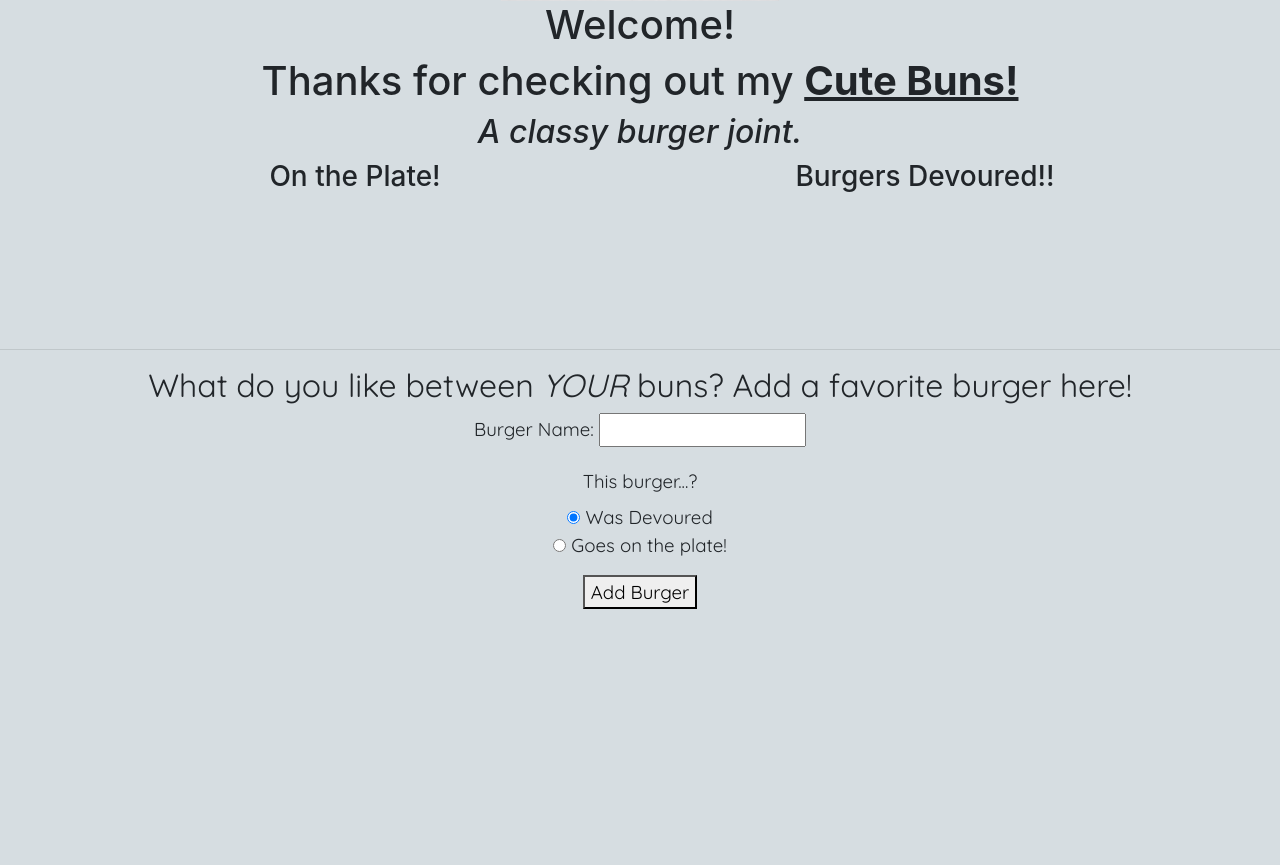
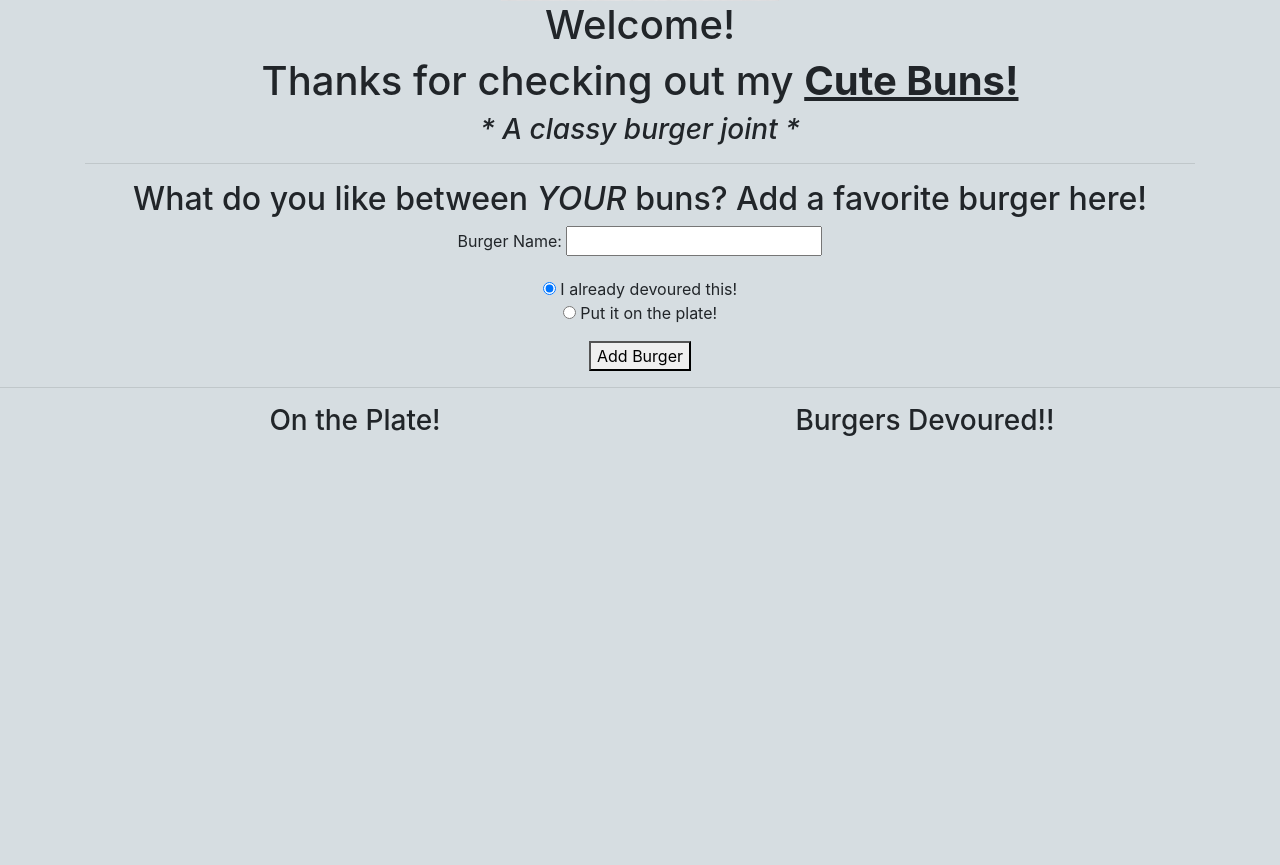
Before and after one commit to jmeggles/13_Eat_Da_Burger, a Node server app: page / in a window 1280 px wide. Shown: the part 264-1129 px from the top of the page. After the commit the page ends 700 px from the top, so only its background shows below. Run offline with Node 20, Linux system fonts and the light colour scheme; data that the repository does not hold is empty; some libraries are stand-ins or nearby versions.

Commit message:
changed location of burger form to top of page above lists but below heading

```diff
--- a/views/index.handlebars
+++ b/views/index.handlebars
@@ -6,19 +6,27 @@
         <img src="./assets/images/cute-buns.png" width="25%">
         <h1>Welcome!</h1>
         <h1>Thanks for checking out my <b><u>Cute Buns!</u></b></h1>
-        <h2><i>A classy burger joint.</i></h2>
+        <h3><i> * A classy burger joint * </i></h3>
+        <hr>
+        {{!-- burger form to add burger to the list --}}
+        <h2>What do you like between <i>YOUR</i> buns? Add a favorite burger here! </h2>
+        <form class="create-form">
+          <div class="form-group">
+            <label for="burg">Burger Name:</label>
+            <input type="text" id="burg" name="burger_name">
+          </div>
+          <div class="form-group">
+            {{!-- <label for="devoured"></label><br> --}}
+            <input type="radio" name="devoured" value="1" checked> I already devoured this! <br>
+            <input type="radio" name="devoured" value="0"> Put it on the plate!
+          </div>
+          <button type="submit">Add Burger</button>
+        </form>
       </center>
     </div>
   </div>
 </div>
-
-
-
-{{!-- main page center container--}}
-{{!-- <div class ="container"> --}}
-{{!-- left column --}}
-{{!-- main page center container--}}
-
+<hr>
 {{!-- left column --}}
 <div class="container">
   <div class="row">
@@ -53,23 +61,3 @@
 
   </div>
 </div>
-<hr>
-<div class="container" style="center" id="burger-input">
-{{!-- burger form at bottom of page --}}
-<h2>What do you like between <i>YOUR</i> buns? Add a favorite burger here! </h2>
-  <form class="create-form">
-
-    <div class="form-group">
-      <label for="burg">Burger Name:</label>
-      <input type="text" id="burg" name="burger_name">
-    </div>
-
-    <div class="form-group">
-      <label for="devoured">This burger...?</label><br>
-      <input type="radio" name="devoured" value="1" checked> Was Devoured<br>
-      <input type="radio" name="devoured" value="0"> Goes on the plate!
-    </div>
-
-    <button type="submit">Add Burger</button>
-  </form>
-</div>
```
